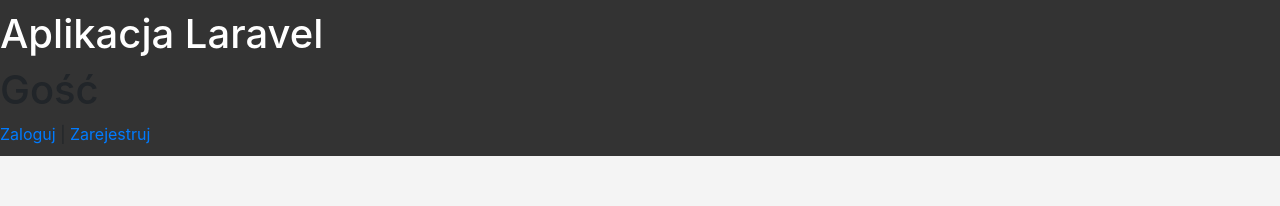
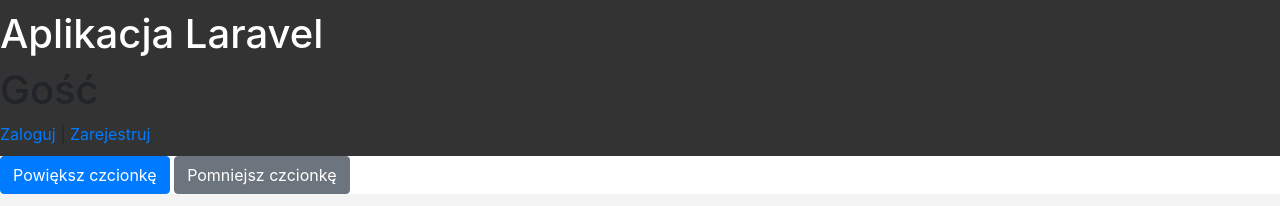
Before and after one commit to pietrusiewicz/koty_projekt, a Laravel app: page /bilety in a window 1280 px wide. Shown: the top 206 px of the page. Run offline with Laravel 12, Linux system fonts and the light colour scheme; data comes from the database, SQL or seed files in the repository; data that the repository does not hold is empty.

Commit message:
ułatwienia dostępu

```diff
--- a/koty/resources/views/layouts/app.blade.php
+++ b/koty/resources/views/layouts/app.blade.php
@@ -27,7 +27,7 @@
                     <li><a href="{{ route('oceny.index') }}">Oceny</a></li>
                     <li><a href="{{ route('bilety.index') }}">Bilety</a></li>
                     <li><a href="{{ route('zamowienia.index') }}">Zamówienia</a></li>
-                    <li><a href="{{ route('pracownicy.index') }}">Pracownicy</a></li>
+                    <!--<li><a href="{{ route('pracownicy.index') }}">Pracownicy</a></li>-->
                     <li><a href="{{ route('logi.index') }}">Logi</a></li>
                     <li><a href="{{ route('metody-platnosci.index') }}">Metody Płatności</a></li>
                     <li><a href="{{ route('sponsorzy.index') }}">Sponsorzy</a></li>
@@ -64,7 +64,8 @@
             </div>
         @endif
     </header>
-
+    <button id="increaseFont" class="btn btn-primary">Powiększ czcionkę</button>
+    <button id="decreaseFont" class="btn btn-secondary">Pomniejsz czcionkę</button>
 
 
     <main>
@@ -81,6 +82,24 @@
 	<script src="https://code.jquery.com/jquery-3.6.0.min.js"></script>
 	<script src="https://maxcdn.bootstrapcdn.com/bootstrap/4.0.0/js/bootstrap.min.js"></script>
 
+    <script>
+        document.addEventListener('DOMContentLoaded', function () {
+            const mainContent = document.querySelector('main');
+            let fontSize = 16; // Domyślny rozmiar czcionki
+
+            document.getElementById('increaseFont').addEventListener('click', function () {
+                fontSize += 2;
+                mainContent.style.fontSize = fontSize + 'px';
+            });
+
+            document.getElementById('decreaseFont').addEventListener('click', function () {
+                if (fontSize > 10) { // Zapobiega zbyt małej czcionce
+                    fontSize -= 2;
+                    mainContent.style.fontSize = fontSize + 'px';
+                }
+            });
+        });
+    </script>
 
 </body>
 </html>
```
